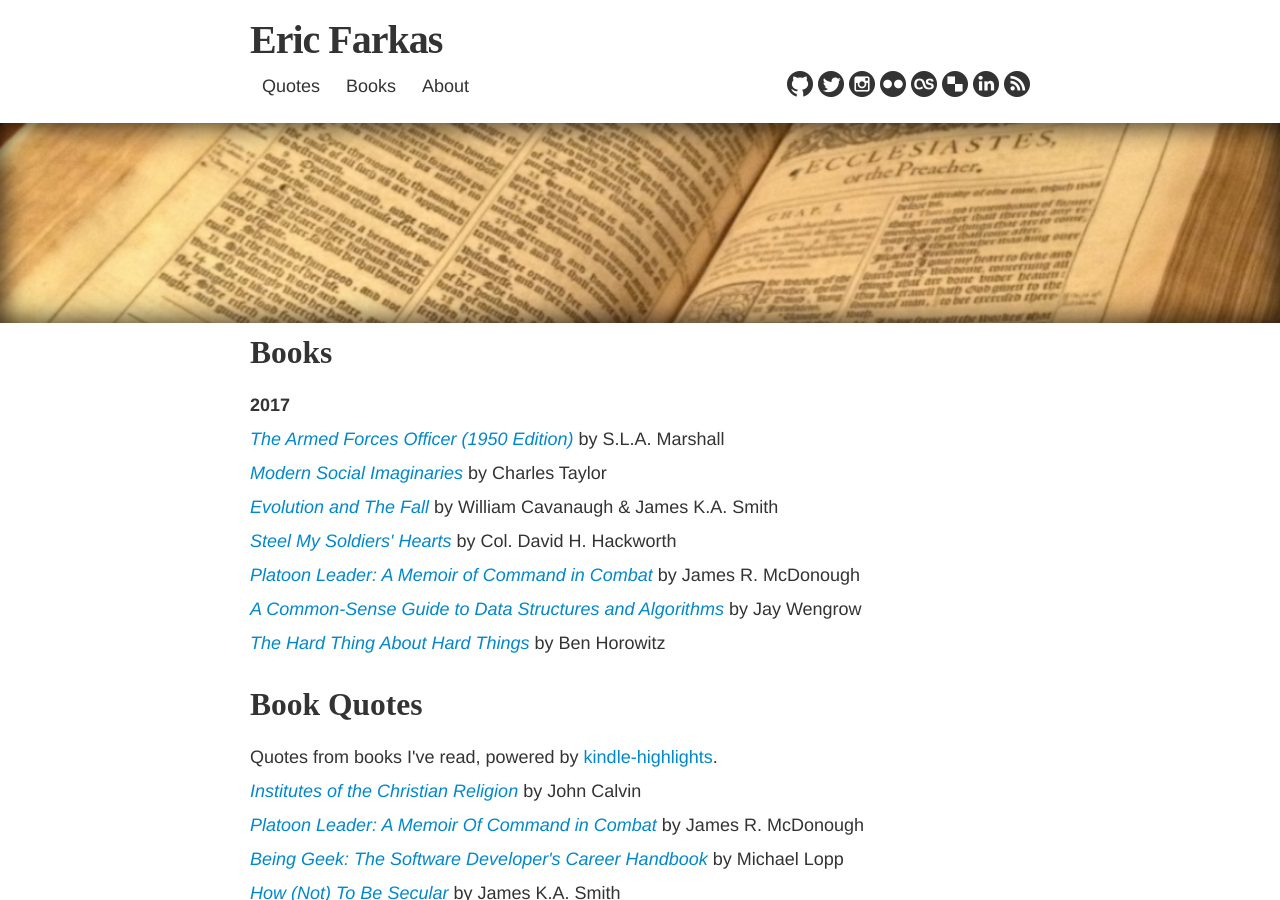
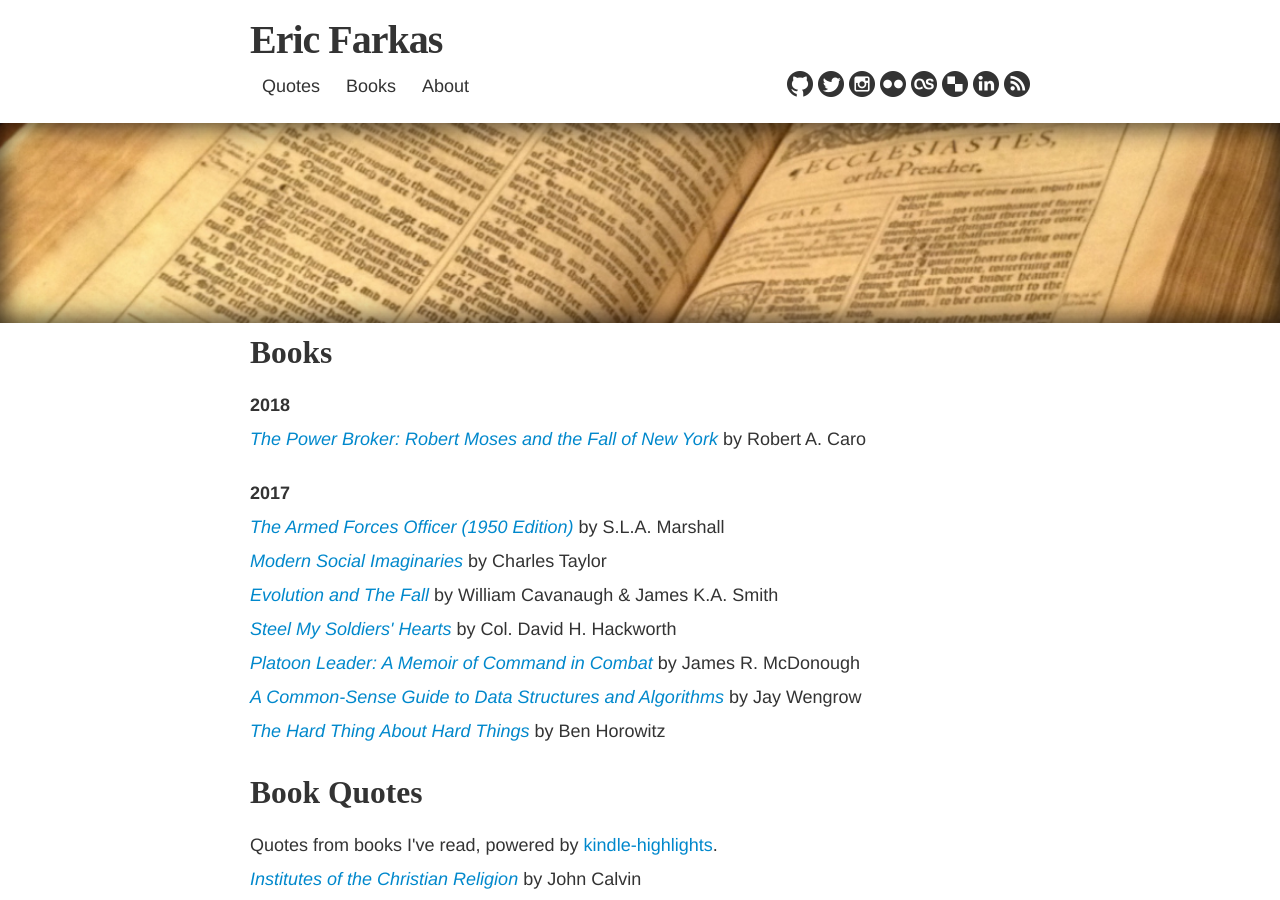
Before and after one commit to speric/speric.github.com, a Jekyll site: the page built from books/index.html, in a window 1280 px wide and 900 px high. Built offline with Jekyll 4.4.1, drawn with Linux system fonts in a browser that asks for light colours; some web fonts are replaced; comment, search, counter and statistics services are not loaded.

Commit message:
Add The Power Broker to books

```diff
--- a/books/index.html
+++ b/books/index.html
@@ -5,6 +5,12 @@ header_img: "quotes.jpg"
 ---
 
 <h2>Books</h2>
+
+<br/>
+
+<p><strong>2018</strong></p>
+
+<p><i><a href="https://www.amazon.com/Power-Broker-Robert-Moses-Fall/dp/0394720245">The Power Broker: Robert Moses and the Fall of New York</a></i> by Robert A. Caro</p>
 
 <br/>
 
```
